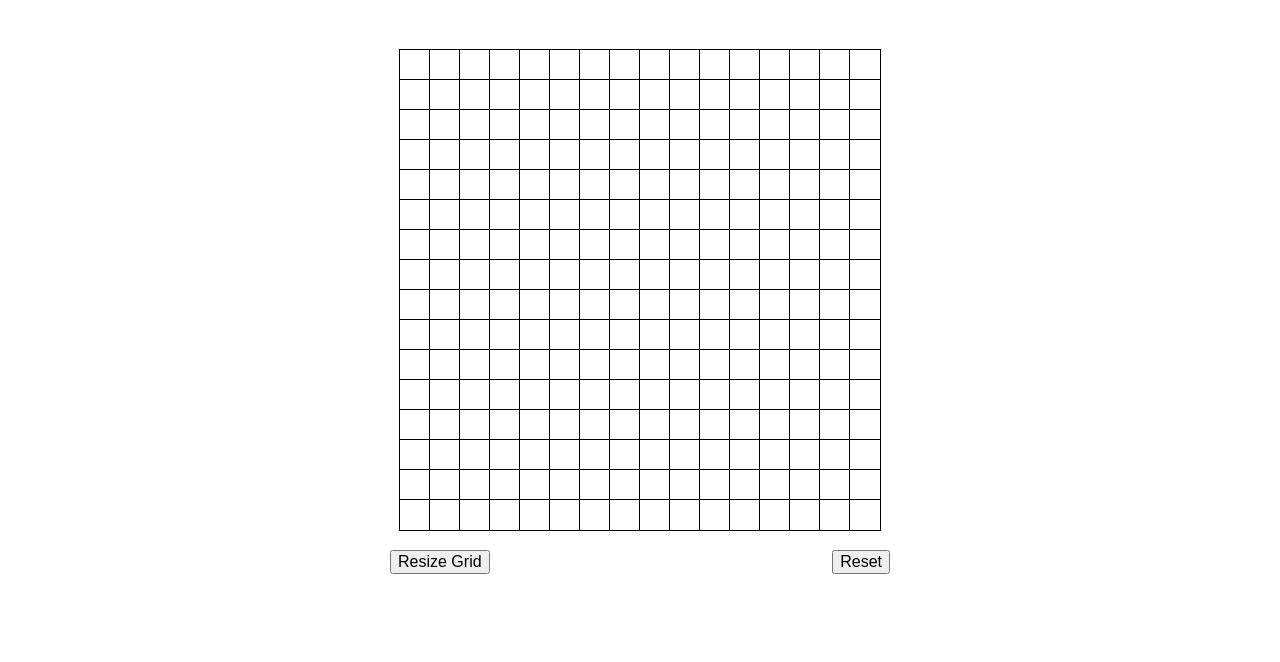
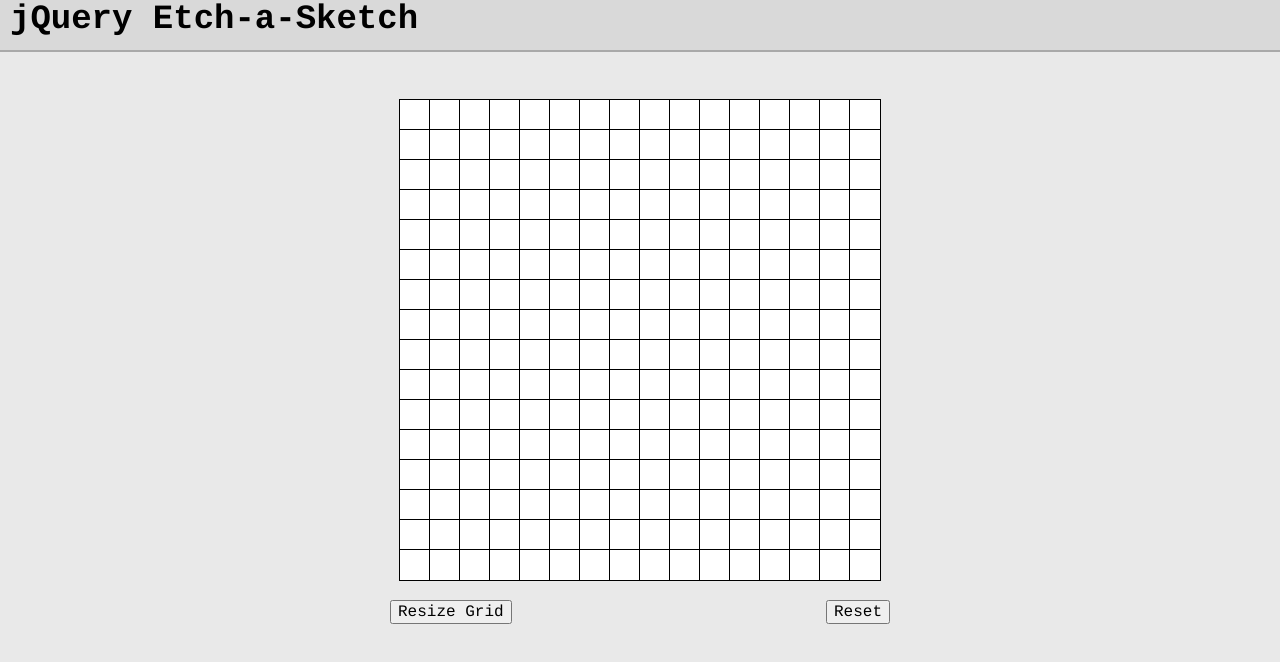
Before and after one commit to chrisnorwood/jquery-sketch, a plain HTML site: page index.html in a window 1280 px wide. Drawn offline with nearby package versions, Linux system fonts and the light colour scheme.

Commit message:
Basic styling and header

```diff
--- a/css/style.css
+++ b/css/style.css
@@ -1,7 +1,35 @@
 /* General Page Structure */
+html, body {
+	margin: 0;
+	padding: 0;
+}
+
+body {
+	font-family: Courier, sans-serif;
+	background: #e9e9e9;
+}
+
+#header {
+	position: fixed;
+	top: 0px;
+	width: 100%;
+	margin: 0 0 50px 0;
+	padding: 0 0 10px 0;
+	height: 40px;
+	background: #d9d9d9;
+	border-bottom: 2px solid #a9a9a9;
+}
+
+#header span {
+	margin: 0;
+	padding: 0 0 0 10px;
+	font-size: 34px;
+	font-weight: bold;
+}
+
 .wrapper {
 	width: 500px;
-	margin: 50px auto;
+	margin: 100px auto;
 }
 
 /* Grid System */
--- a/index.html
+++ b/index.html
@@ -6,6 +6,9 @@
 	<link rel="stylesheet" type="text/css" href="css/style.css">
 </head>
 <body>
+	<div id="header">
+		<span>jQuery Etch-a-Sketch</span>
+	</div>
 	<div class="wrapper">
 		<div id="grid">
 
```
